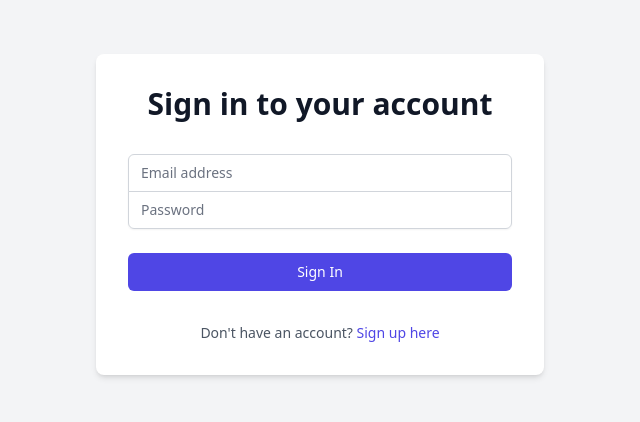
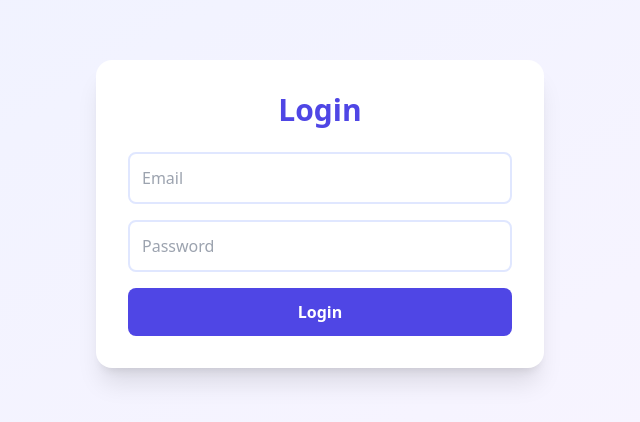
Before and after one commit to subhamoy222/inventory-frontent, a React (Create React App) app: page /login in a window 1280 px wide. Shown: the part 186-608 px from the top of the page, without its empty margins (320-960 px from the left). Built offline with nearby package versions, Linux system fonts and the light colour scheme.

Commit message:
chnages in frontned

```diff
--- a/src/components/Login.js
+++ b/src/components/Login.js
@@ -1,85 +1,6 @@
-// import React, { useState } from 'react';
-// import '../App.css'; // Import App.css for styling
-// import axios from "axios";
-// import { useNavigate } from 'react-router-dom'; // Import useNavigate for routing
-
-// const Login = () => {
-//   const [formData, setFormData] = useState({
-//     email: '',
-//     password: '',
-//   });
-//   const [error, setError] = useState('');
-//   const [loading, setLoading] = useState(false);
-
-//   const navigate = useNavigate(); // Initialize the useNavigate hook
-
-//   const handleChange = (e) => {
-//     setFormData({ ...formData, [e.target.name]: e.target.value });
-//   };
-
-//   const handleSubmit = async (e) => {
-//     e.preventDefault();
-//     setLoading(true);
-//     setError(''); // Reset error state on new submission
-
-//     try {
-//       const response = await axios.post("http://localhost:5000/api/users/login", formData);
-
-//       // Check for successful login and perform redirection
-//       if (response.status === 200) { // Assuming 200 means success
-//         // Optionally save the token or user information to localStorage
-//         localStorage.setItem('token', response.data.token); // Store token if returned
-//         navigate('/dashboard'); // Redirect to the dashboard
-//       } else {
-//         setError('Login failed. Please check your credentials.');
-//       }
-//     } catch (err) {
-//       // Handle specific error messages based on server response
-//       if (err.response && err.response.data && err.response.data.message) {
-//         setError(err.response.data.message); // Show specific error message from the server
-//       } else {
-//         setError('Login failed. Please check your credentials.'); // Generic message for other errors
-//       }
-//       console.error('Login error:', err);
-//     } finally {
-//       setLoading(false);
-//     }
-//   };
-
-//   return (
-//     <div className="auth-container">
-//       <h2>Login</h2>
-//       {error && <p className="error">{error}</p>}
-//       <form onSubmit={handleSubmit} className="auth-form">
-//         <input
-//           type="email"
-//           name="email"
-//           placeholder="Email"
-//           value={formData.email}
-//           onChange={handleChange}
-//           required
-//         />
-//         <input
-//           type="password"
-//           name="password"
-//           placeholder="Password"
-//           value={formData.password}
-//           onChange={handleChange}
-//           required
-//         />
-//         <button type="submit" disabled={loading}>
-//           {loading ? 'Logging in...' : 'Login'}
-//         </button>
-//       </form>
-//     </div>
-//   );
-// };
-
-// export default Login;
-
 import React, { useState } from 'react';
 import axios from "axios";
-import { useNavigate } from 'react-router-dom'; // Import useNavigate for routing
+import { useNavigate } from 'react-router-dom';
 
 const Login = () => {
   const [formData, setFormData] = useState({
@@ -89,7 +10,7 @@
   const [error, setError] = useState('');
   const [loading, setLoading] = useState(false);
 
-  const navigate = useNavigate(); // Initialize the useNavigate hook
+  const navigate = useNavigate();
 
   const handleChange = (e) => {
     setFormData({ ...formData, [e.target.name]: e.target.value });
@@ -98,27 +19,27 @@
   const handleSubmit = async (e) => {
     e.preventDefault();
     setLoading(true);
-    setError(''); // Reset error state on new submission
+    setError('');
 
     try {
-      const response = await axios.post("https://medicine-inventory-system.onrender.com/api/users/login", formData);
+      const response = await axios.post(
+        "https://medicine-inventory-system.onrender.com/api/users/login",
+        formData
+      );
 
-      // Check for successful login and perform redirection
-      if (response.status === 200) { // Assuming 200 means success
-        // Optionally save the token or user information to localStorage
+      if (response.status === 200) {
+        // Store both token and email in localStorage
         localStorage.setItem('token', response.data.token);
-
-        localStorage.setItem("email", response.data.email.toLowerCase());// Store email in lowercase
-        navigate('/dashboard'); // Redirect to the dashboard
+        localStorage.setItem('email', formData.email.toLowerCase()); // Store email in lowercase
+        navigate('/dashboard');
       } else {
         setError('Login failed. Please check your credentials.');
       }
     } catch (err) {
-      // Handle specific error messages based on server response
       if (err.response && err.response.data && err.response.data.message) {
-        setError(err.response.data.message); // Show specific error message from the server
+        setError(err.response.data.message);
       } else {
-        setError('Login failed. Please check your credentials.'); // Generic message for other errors
+        setError('Login failed. Please check your credentials.');
       }
       console.error('Login error:', err);
     } finally {
@@ -127,60 +48,45 @@
   };
 
   return (
-    <div className="min-h-screen bg-gray-100 flex items-center justify-center py-12 px-4 sm:px-6 lg:px-8">
-      <div className="max-w-md w-full space-y-8 bg-white p-8 rounded-lg shadow-md">
+    <div className="min-h-screen bg-gradient-to-br from-indigo-50 to-purple-50 flex items-center justify-center p-4">
+      <div className="bg-white rounded-2xl shadow-xl p-8 w-full max-w-md">
+        <h2 className="text-3xl font-bold text-indigo-600 mb-6 text-center">Login</h2>
+        {error && (
+          <div className="mb-4 p-4 bg-red-100 text-red-700 rounded-lg">
+            {error}
+          </div>
+        )}
+        <form onSubmit={handleSubmit} className="space-y-4">
           <div>
-          <h2 className="text-center text-3xl font-extrabold text-gray-900">Sign in to your account</h2>
-          {error && <p className="mt-4 text-center text-red-500">{error}</p>}
-        </div>
-        <form onSubmit={handleSubmit} className="mt-8 space-y-6">
-          <div className="rounded-md shadow-sm -space-y-px">
-            <div>
-              <label htmlFor="email" className="sr-only">Email address</label>
             <input
-                id="email"
+              type="email"
               name="email"
-                type="email"
-                autoComplete="email"
-                required
-                className="appearance-none rounded-none relative block w-full px-3 py-2 border border-gray-300 placeholder-gray-500 text-gray-900 rounded-t-md focus:outline-none focus:ring-indigo-500 focus:border-indigo-500 focus:z-10 sm:text-sm"
-                placeholder="Email address"
+              placeholder="Email"
               value={formData.email}
               onChange={handleChange}
+              required
+              className="w-full rounded-lg border-2 border-indigo-100 focus:border-indigo-500 focus:ring-2 focus:ring-indigo-200 p-3 transition-colors"
             />
           </div>
           <div>
-              <label htmlFor="password" className="sr-only">Password</label>
             <input
-                id="password"
+              type="password"
               name="password"
-                type="password"
-                autoComplete="current-password"
-                required
-                className="appearance-none rounded-none relative block w-full px-3 py-2 border border-gray-300 placeholder-gray-500 text-gray-900 rounded-b-md focus:outline-none focus:ring-indigo-500 focus:border-indigo-500 focus:z-10 sm:text-sm"
               placeholder="Password"
               value={formData.password}
               onChange={handleChange}
+              required
+              className="w-full rounded-lg border-2 border-indigo-100 focus:border-indigo-500 focus:ring-2 focus:ring-indigo-200 p-3 transition-colors"
             />
           </div>
-          </div>
-
-          <div>
           <button
             type="submit"
             disabled={loading}
-              className="group relative w-full flex justify-center py-2 px-4 border border-transparent text-sm font-medium rounded-md text-white bg-indigo-600 hover:bg-indigo-700 focus:outline-none focus:ring-2 focus:ring-offset-2 focus:ring-indigo-500"
+            className="w-full px-6 py-3 bg-indigo-600 hover:bg-indigo-700 text-white rounded-lg font-semibold transition-colors disabled:bg-gray-400"
           >
-              {loading ? 'Logging in...' : 'Sign In'}
+            {loading ? 'Logging in...' : 'Login'}
           </button>
-          </div>
         </form>
-        <p className="mt-4 text-center text-sm text-gray-600">
-          Don't have an account?{' '}
-          <a href="/register" className="font-medium text-indigo-600 hover:text-indigo-500">
-            Sign up here
-          </a>
-        </p>
       </div>
     </div>
   );
```
Lines whose indentation alone changed are shown as unchanged.
